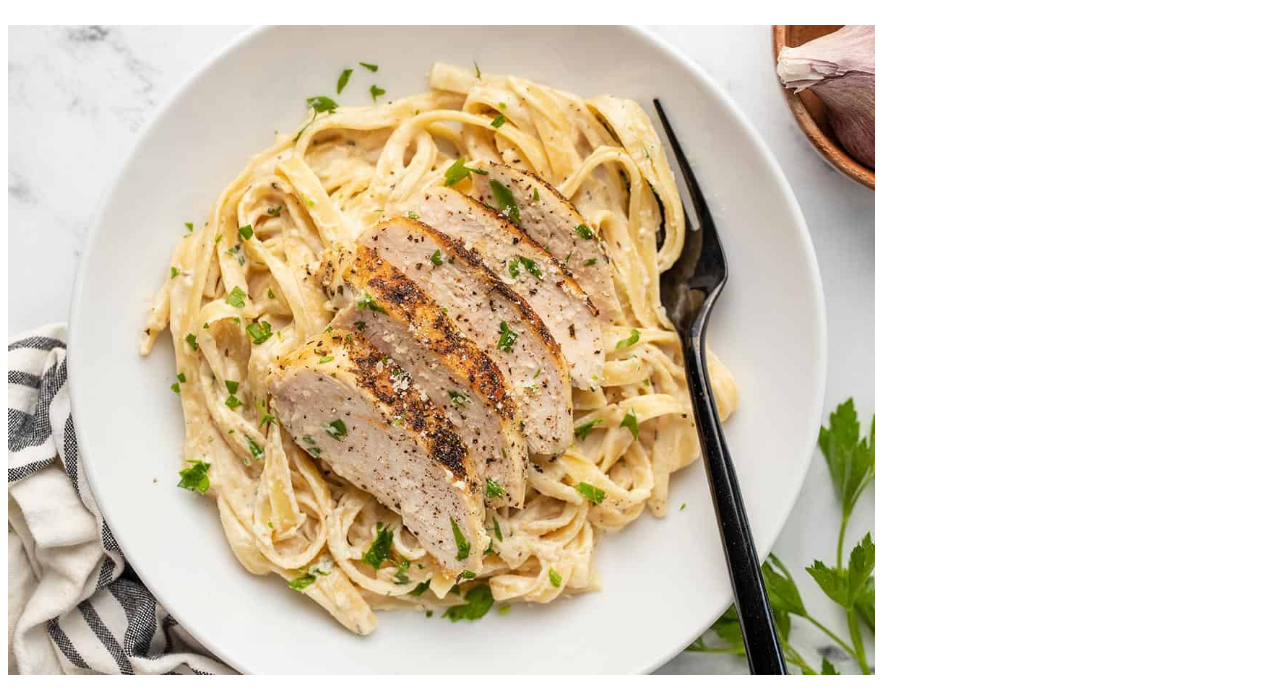
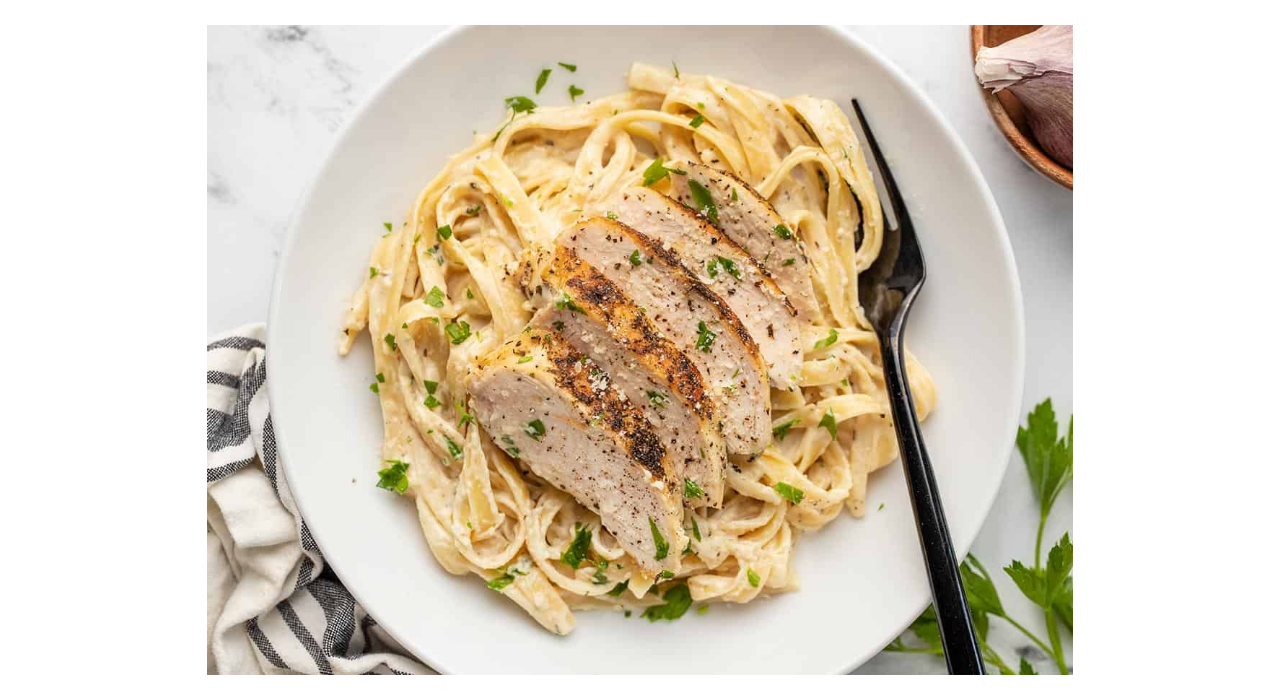
Before and after one commit to PrinceJuice/odin-recipes, a plain HTML site: page recipes/chicken-alfredo.html in a window 1280 px wide. Shown: the part 80-772 px from the top of the page. Drawn offline with Linux system fonts and the light colour scheme.

Commit message:
Edit img element in all sub html pages

```diff
--- a/stylesheets/chicken.css
+++ b/stylesheets/chicken.css
@@ -22,6 +22,9 @@
 img {
     height: 650px;
     width: auto;
+    display: block;
+    margin-left: auto;
+    margin-right: auto;
 }
 
 p,
--- a/stylesheets/spicy.css
+++ b/stylesheets/spicy.css
@@ -39,4 +39,7 @@ li {
 img {
     height: 750px;
     width: auto;
+    display: block;
+    margin-left: auto;
+    margin-right: auto;
 }
--- a/stylesheets/yakisoba.css
+++ b/stylesheets/yakisoba.css
@@ -27,4 +27,7 @@ h2 {
 img {
     height: 650px;
     width: auto;
+    display: block;
+    margin-left: auto;
+    margin-right: auto;
 }
```
